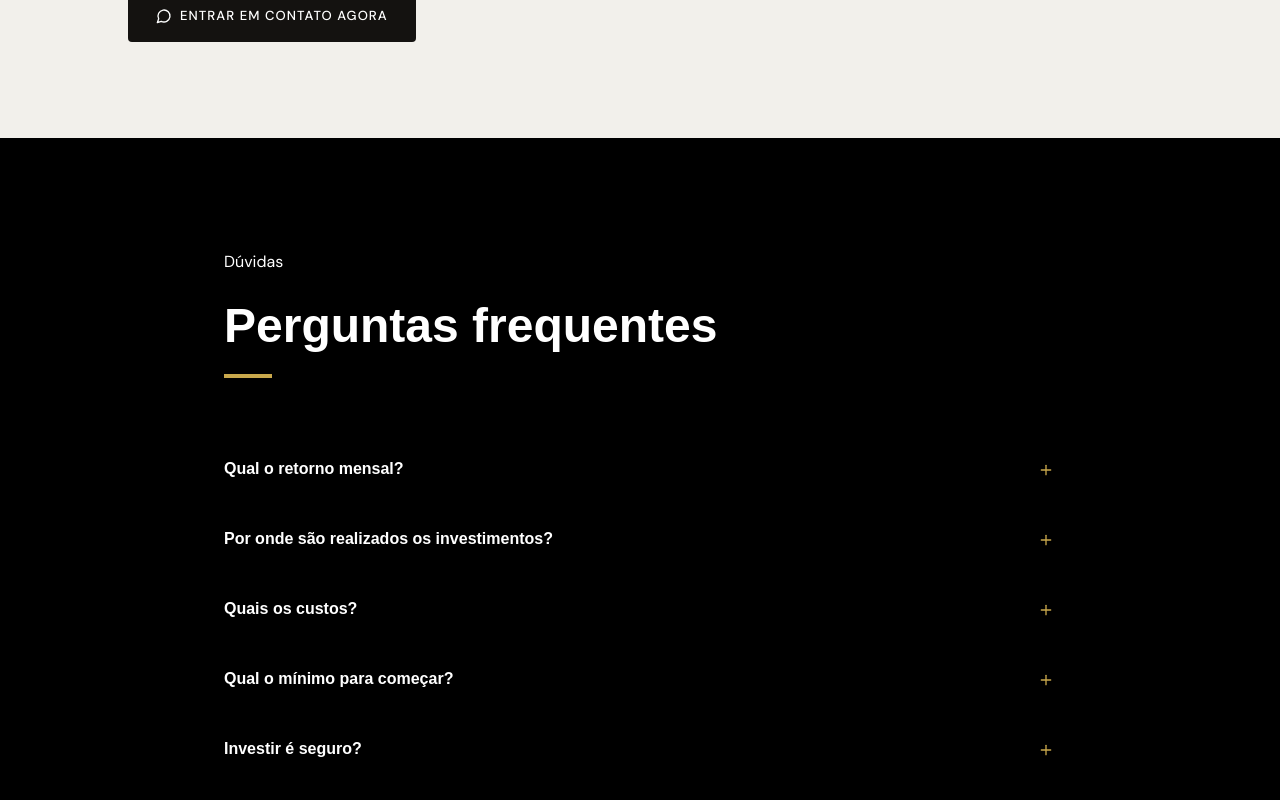
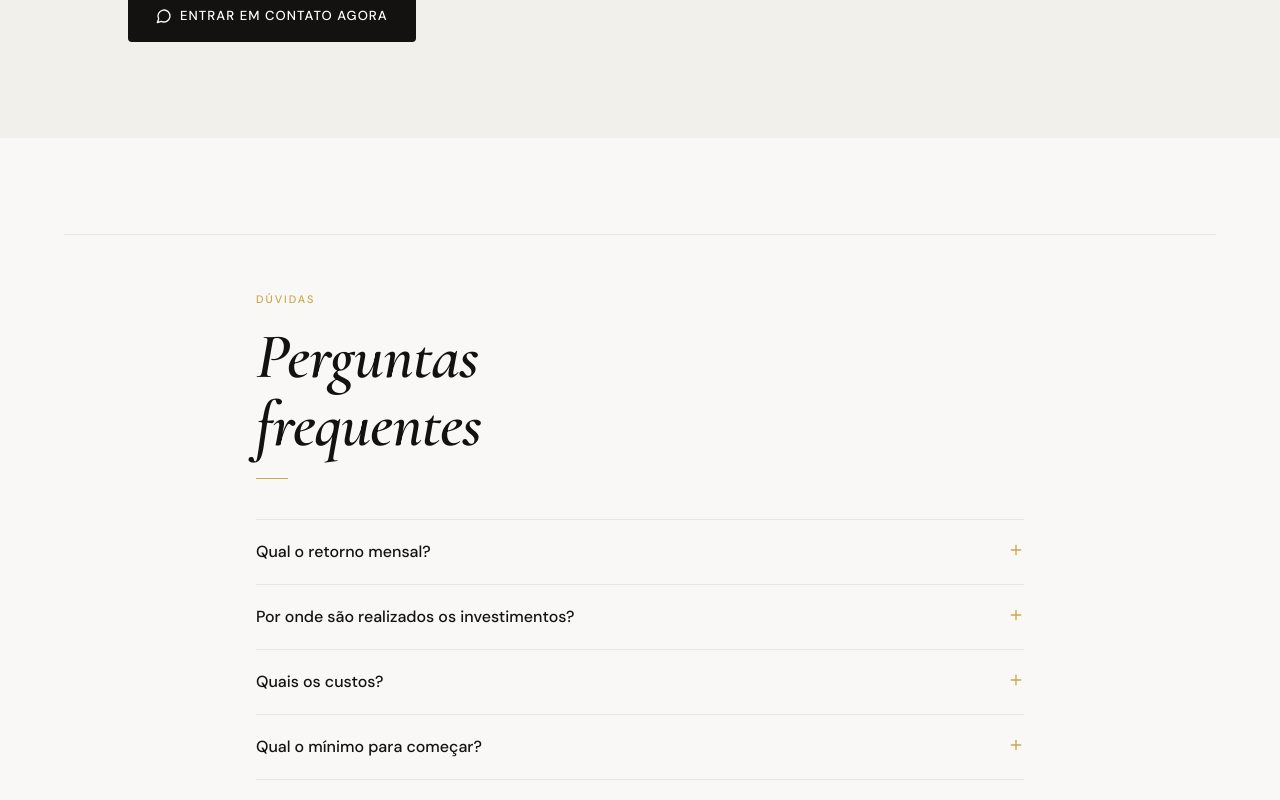
Before and after one commit to theolimaa/lp, a React (Vite) app: page / in a window 1280 px wide. Shown: the part 7220-8020 px from the top of the page. Built offline with nearby package versions, Linux system fonts and the light colour scheme.

Commit message:
Update FAQSection.jsx

```diff
--- a/src/components/FAQSection.jsx
+++ b/src/components/FAQSection.jsx
@@ -10,27 +10,23 @@ const faqs = [
   { q: 'Investir é seguro?', a: 'Utilizamos a plataforma da XP Investimentos. Os riscos variam conforme o ativo, por isso a diversificação da carteira é fundamental. Tudo é montado respeitando seu perfil de investidor, com total transparência na escolha de cada produto.' },
 ];
 
-const FAQItem = ({ item, index, inView }) => {
+const FAQItem = ({ item, i, inView }) => {
   const [open, setOpen] = useState(false);
   return (
-    <motion.div
-      initial={{ opacity: 0, y: 14 }}
-      animate={inView ? { opacity: 1, y: 0 } : {}}
-      transition={{ duration: 0.5, delay: index * 0.08 }}
-      style={{ borderBottom: '1px solid var(--border-light)' }}
-    >
-      <button onClick={() => setOpen(o => !o)} className="w-full flex items-start justify-between gap-6 py-6 text-left">
-        <span className="font-semibold leading-snug" style={{ color: open ? 'var(--gold)' : 'var(--text-on-light)', fontFamily: "'Montserrat', sans-serif", fontSize: 'clamp(0.9rem, 2vw, 1rem)', transition: 'color 0.2s' }}>
+    <motion.div initial={{ opacity: 0, y: 12 }} animate={inView ? { opacity: 1, y: 0 } : {}} transition={{ duration: 0.45, delay: i * 0.07 }}
+      style={{ borderBottom: '1px solid var(--rule)' }}>
+      <button onClick={() => setOpen(o => !o)} className="w-full flex items-start justify-between gap-6 py-5 text-left">
+        <span style={{ color: open ? 'var(--gold)' : 'var(--ink)', fontWeight: 500, fontSize: 'clamp(0.92rem, 3.5vw, 1rem)', lineHeight: 1.5, transition: 'color 0.2s' }}>
           {item.q}
         </span>
-        <span className="flex-shrink-0 mt-0.5 w-5 h-5 flex items-center justify-center" style={{ color: 'var(--gold)' }}>
+        <span className="flex-shrink-0 mt-0.5" style={{ color: 'var(--gold)' }}>
           {open ? <Minus className="w-4 h-4" /> : <Plus className="w-4 h-4" />}
         </span>
       </button>
       <AnimatePresence initial={false}>
         {open && (
-          <motion.div initial={{ height: 0, opacity: 0 }} animate={{ height: 'auto', opacity: 1 }} exit={{ height: 0, opacity: 0 }} transition={{ duration: 0.28, ease: 'easeInOut' }} className="overflow-hidden">
-            <p className="pb-6 pr-8 leading-relaxed" style={{ color: 'var(--text-body-light)', fontSize: '0.92rem' }}>{item.a}</p>
+          <motion.div initial={{ height: 0, opacity: 0 }} animate={{ height: 'auto', opacity: 1 }} exit={{ height: 0, opacity: 0 }} transition={{ duration: 0.25 }} className="overflow-hidden">
+            <p className="pb-5 pr-6" style={{ color: 'var(--ink-muted)', fontSize: '0.92rem', lineHeight: 1.75 }}>{item.a}</p>
           </motion.div>
         )}
       </AnimatePresence>
@@ -40,24 +36,19 @@ const FAQItem = ({ item, index, inView }) => {
 
 const FAQSection = () => {
   const ref = React.useRef(null);
-  const inView = useInView(ref, { once: true, margin: '-80px' });
+  const inView = useInView(ref, { once: true, margin: '-60px' });
 
   return (
-    <section
-      ref={ref}
-      className="py-20 lg:py-28 px-6"
-      style={{ background: 'linear-gradient(to bottom, var(--bg-light) 0%, var(--bg-light) 100%)' }}
-    >
-      <div className="container mx-auto max-w-4xl">
-        <motion.div initial={{ opacity: 0, y: 24 }} animate={inView ? { opacity: 1, y: 0 } : {}} transition={{ duration: 0.6, ease: [0.22, 1, 0.36, 1] }} className="mb-14">
-          <p className="eyebrow mb-4">Dúvidas</p>
-          <h2 style={{ fontFamily: "'Montserrat', sans-serif", fontWeight: 800, fontSize: 'clamp(2rem, 4vw, 3rem)', color: 'var(--text-on-light)', marginBottom: '0.75rem' }}>
-            Perguntas frequentes
-          </h2>
-          <span className="block w-12 h-1" style={{ backgroundColor: 'var(--gold)' }} />
+    <section ref={ref} className="px-5 lg:px-16 py-16 lg:py-24" style={{ backgroundColor: 'var(--paper)' }}>
+      <hr className="section-rule mb-14" />
+      <div className="max-w-3xl mx-auto">
+        <motion.div initial={{ opacity: 0, y: 20 }} animate={inView ? { opacity: 1, y: 0 } : {}} transition={{ duration: 0.6 }} className="mb-10">
+          <p className="label mb-4">Dúvidas</p>
+          <h2 className="display" style={{ fontSize: 'clamp(2.4rem, 8vw, 4rem)' }}>Perguntas<br />frequentes</h2>
+          <span className="gold-rule mt-5 block" />
         </motion.div>
-        <div style={{ borderTop: '1px solid var(--border-light)' }}>
-          {faqs.map((item, i) => <FAQItem key={i} item={item} index={i} inView={inView} />)}
+        <div style={{ borderTop: '1px solid var(--rule)' }}>
+          {faqs.map((item, i) => <FAQItem key={i} item={item} i={i} inView={inView} />)}
         </div>
       </div>
     </section>
```
